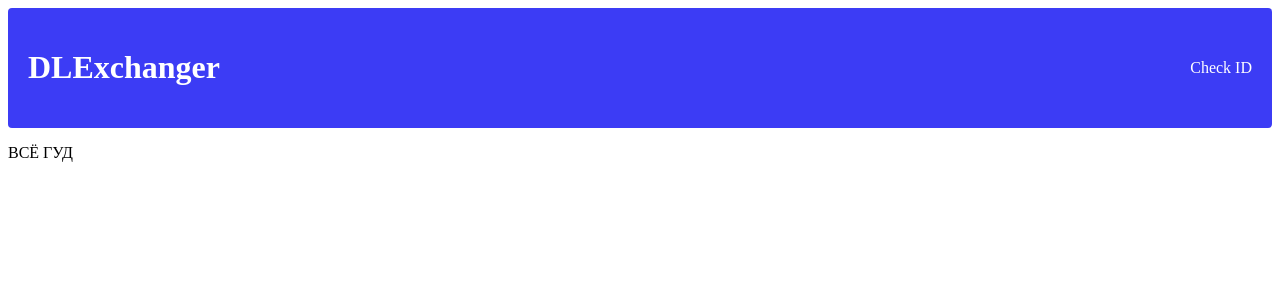
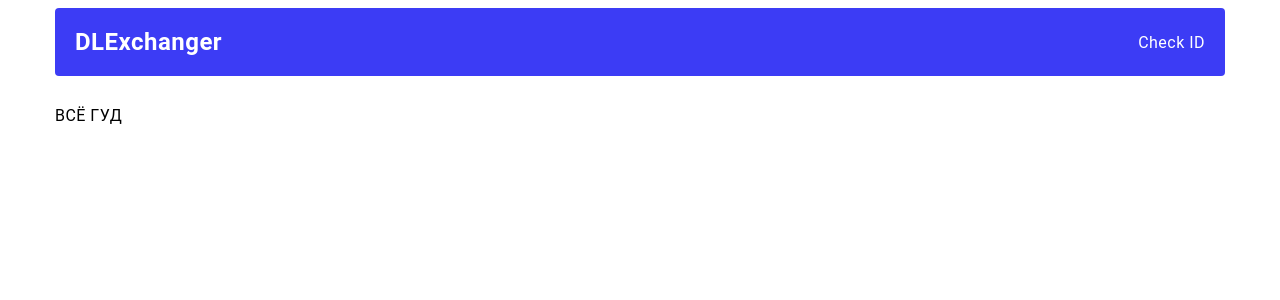
Before and after one commit to Hostess27/currency-exchange, a Vue app: page /success in a window 1280 px wide. Shown: the top 300 px of the page. Built offline with nearby package versions, Linux system fonts and the light colour scheme.

Commit message:
Добавил немного стилей

```diff
--- a/src/App.vue
+++ b/src/App.vue
@@ -1,13 +1,16 @@
 <template>
-  <div id="app">
-    <CurrencyHeader />
-    <div><router-view></router-view></div>
-  </div>
+  <section class="container">
+    <div id="app">
+      <CurrencyHeader />
+      <div><router-view></router-view></div>
+    </div>
+  </section>
 </template>
 
 <script>
 import CurrencyHeader from "@/components/CurrencyHeader.vue";
-
+import './style/index.css'
+import './style/utill.css'
 export default {
   name: "App",
   components: { CurrencyHeader },
--- a/src/components/ConvertMain.vue
+++ b/src/components/ConvertMain.vue
@@ -43,10 +43,11 @@
           @input="onChangeOutputAmount"
         />
       </div>
-
-      <button class="btnCurrent" type="submit" :disabled="!isFormValid">
-        {{ isFormValid ? "Обменять" : "Укажите сумму" }}
-      </button>
+      <div class="btnCurrent-flex">
+        <button class="btnCurrent" type="submit" :disabled="!isFormValid">
+          {{ isFormValid ? "Обменять" : "Укажите сумму" }}
+        </button>
+      </div>
     </form>
   </div>
 </template>
@@ -56,17 +57,17 @@
 import { getRatesFromApi } from "@/services/rate-api.services";
 import { CURRENCIES } from "@/utils/currency.const";
 import { RESERVE } from "@/utils/reserve.const";
-
+import "@/style/variables.css";
 let rates = [];
 
 export default {
   name: "convert-main",
   data() {
     return {
-      inputAmount: 0,
+      inputAmount: "",
       fromCurrency: CURRENCIES[0],
       toCurrency: CURRENCIES[1],
-      outputAmount: 0,
+      outputAmount: "",
     };
   },
   computed: {
@@ -147,6 +148,7 @@
   margin-left: auto;
   margin-right: auto;
   text-align: center;
+  padding-bottom: 20px;
 }
 .form-main {
   display: flex;
@@ -161,6 +163,20 @@
   margin-right: 10px;
   padding: 10px;
   border: none;
-  border-bottom: 1px solid rgb(60, 60, 245);
+  border-bottom: 1px solid var(--primary-color);
+}
+.input-main {
+  padding: 10px;
+  border: none;
+  border-bottom: 1px solid var(--primary-color);
+}
+.btn-arrow {
+  background-color: inherit;
+  border: none;
+  fill: var(--primary-color);
+}
+.btnCurrent-flex{
+  position: absolute;
+  top: 50%;
 }
 </style>
--- a/src/components/CurrencyHeader.vue
+++ b/src/components/CurrencyHeader.vue
@@ -1,4 +1,5 @@
 <template>
+  <div class="header-container">
     <header class="header-color">
       <div class="header header-flex">
         <router-link class="logo" to="/">
@@ -7,6 +8,7 @@
         <div class="check">Check ID</div>
       </div>
     </header>
+  </div>
 </template>
 
 <script>
@@ -14,6 +16,9 @@
 </script>
 
 <style>
+.header-container{
+  padding-bottom: 30px;
+}
 .header-color {
   background-color: rgb(60, 60, 245);
   border-radius: 4px;
--- a/src/components/RateCurrent.vue
+++ b/src/components/RateCurrent.vue
@@ -1,6 +1,6 @@
 <template>
-  <div>
-    <p>Курс</p>
+  <div class="rate-position">
+    <p class="rate-text">Курс</p>
   </div>
 
   <!-- v-for="rate in this.$store.state.rate" -->
@@ -8,6 +8,7 @@
 
 <script>
 import {  mapGetters } from "vuex";
+import "@/style/variables.css";
 export default {
   name: "RateCurrent",
   props: {},
@@ -20,3 +21,13 @@
 
 };
 </script>
+<style scoped>
+.rate-position{
+  position: absolute;
+  top: 50%;
+  left: 50px;
+}
+.rate-text{
+  color: var(--dark-gray);
+}
+</style>
--- a/src/components/StockpileConwert.vue
+++ b/src/components/StockpileConwert.vue
@@ -1,3 +1,21 @@
 <template>
-    <p>Резерв</p>
+  <div class="reserve-position"><p class="reserve-value">Резерв</p></div>
 </template>
+
+<script>
+import "@/style/variables.css";
+export default {};
+</script>
+
+<style scoped>
+.reserve-position{
+  position: absolute;
+  right: 50px;
+  top: 50%;
+
+}
+.reserve-value{
+  color: var(--dark-gray);
+}
+
+</style>
--- a/src/main.js
+++ b/src/main.js
@@ -2,6 +2,8 @@
 import App from './App.vue'
 import router from './router/index'
 import store from './store'
+import './style/index.css'
+import './style/utill.css'
 
 
 Vue.config.productionTip = false
--- a/src/style/index.css
+++ b/src/style/index.css
@@ -0,0 +1,23 @@
+.container {
+  margin-left: auto;
+  margin-right: auto;
+  padding-left: 15px;
+  padding-right: 15px;
+  width: 100%;
+
+  @media screen and (min-width: 0px) {
+      max-width: 320px;
+  }
+
+  @media screen and (min-width: 480px) {
+      max-width: 480px;
+  }
+
+  @media screen and (min-width: 768px) {
+      max-width: 768px;
+  }
+
+  @media screen and (min-width: 1200px) {
+      max-width: 1200px;
+  }
+}
--- /dev/null
+++ b/src/style/utill.css
@@ -0,0 +1,50 @@
+*,
+*::before,
+*::after {
+    box-sizing: border-box;
+}
+
+body {
+    background-color: var(--primary-background-color);
+    color: var(--primary-text-color);
+    font-family: Roboto, sans-serif;
+    letter-spacing: 0.03em;
+}
+
+a {
+    text-decoration: none;
+}
+
+ul {
+    list-style: none;
+    padding: 0;
+    margin: 0;
+}
+
+.button {
+    cursor: pointer;
+    outline: none;
+    border: none;
+    transition: transform 250ms cubic-bezier(0.4, 0, 0.2, 1);
+}
+
+h1,
+h2,
+h3,
+h4,
+h5,
+h6,
+p,
+ul {
+    margin: 0;
+}
+
+img {
+    max-width: 100%;
+    height: auto;
+    display: block;
+}
+
+svg {
+    display: inline-block;
+}
--- a/src/style/variables.css
+++ b/src/style/variables.css
@@ -0,0 +1,5 @@
+:root {
+  --dark-gray: #655f5f;
+  --white: #ffffff;
+  --primary-color: #2d2dc2;
+}
```
Lines whose indentation alone changed are shown as unchanged.
